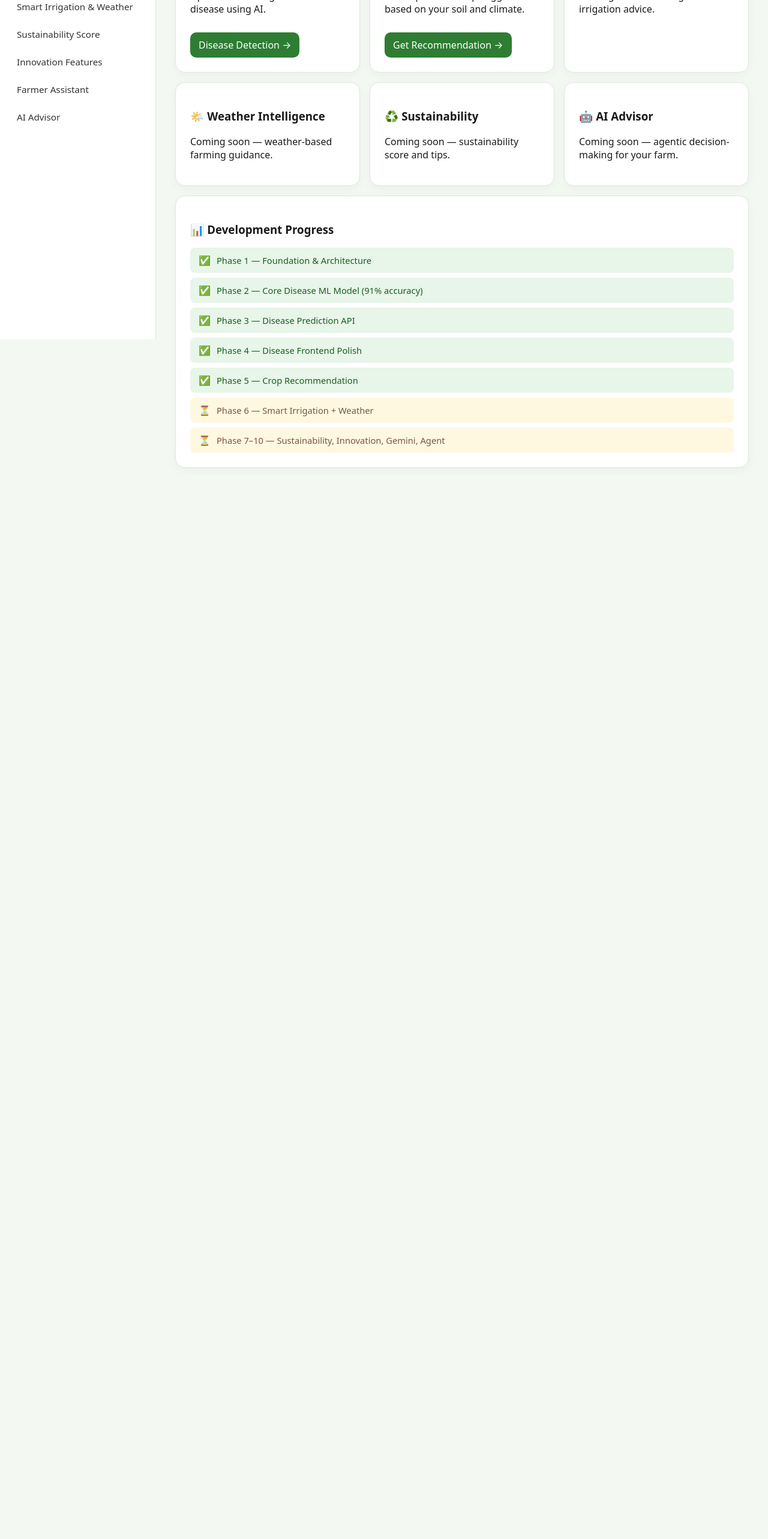
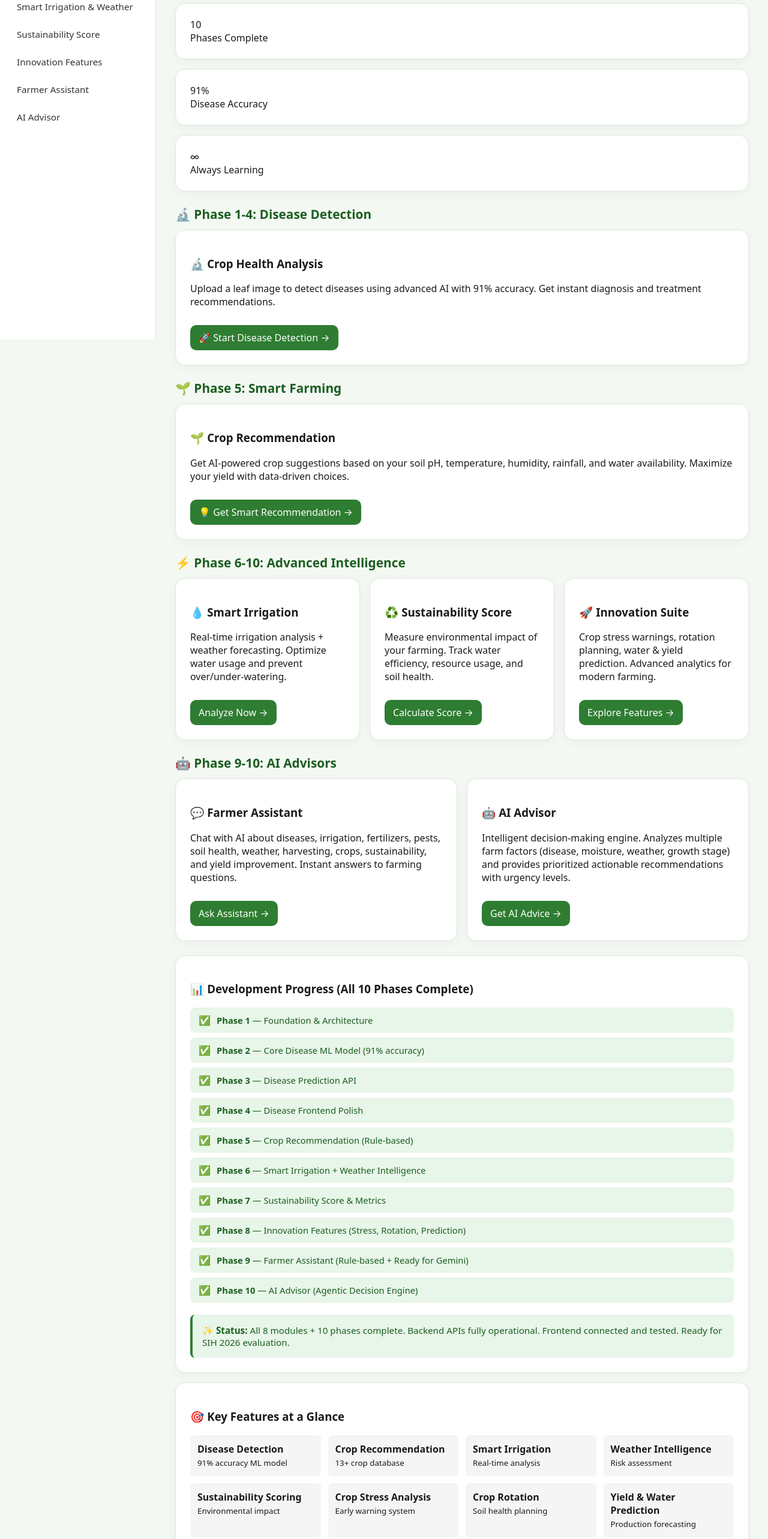
Before and after one commit to faizan079/AgriSmart-AI, a React (Vite) app in the folder frontend/: page / in a window 1280 px wide. Shown: the part 234-2800 px from the top of the page at 60% size. Before the commit the page ends 1046 px from the top, so only its background shows below. Built offline with nearby package versions, Linux system fonts and the light colour scheme.

Commit message:
✅ Update Dashboard: Show all 8 modules as LIVE + all 10 phases complete

```diff
--- a/frontend/src/pages/Dashboard.jsx
+++ b/frontend/src/pages/Dashboard.jsx
@@ -12,71 +12,200 @@ export default function Dashboard() {
     <div>
       <h1 className="page-title">🌾 {getGreeting()}, Farmer</h1>
       <p className="page-subtitle">
-        Welcome to AgriSmart AI — your intelligent agriculture platform.
+        Welcome to AgriSmart AI — your complete intelligent agriculture platform.
       </p>
+
+      {/* Stats Overview */}
+      <div className="grid grid-4" style={{ marginBottom: 24 }}>
+        <div className="card stats-card">
+          <div className="stat-number">8</div>
+          <div className="stat-label">AI Modules</div>
+        </div>
+        <div className="card stats-card">
+          <div className="stat-number">10</div>
+          <div className="stat-label">Phases Complete</div>
+        </div>
+        <div className="card stats-card">
+          <div className="stat-number">91%</div>
+          <div className="stat-label">Disease Accuracy</div>
+        </div>
+        <div className="card stats-card">
+          <div className="stat-number">∞</div>
+          <div className="stat-label">Always Learning</div>
+        </div>
+      </div>
+
+      {/* Phase 1-4: Disease Detection */}
+      <div style={{ marginBottom: 24 }}>
+        <h2 style={{ fontSize: '1.3rem', marginBottom: 12, color: '#1b5e20' }}>🔬 Phase 1-4: Disease Detection</h2>
+        <div className="grid grid-1">
+          <div className="card">
+            <h3>🔬 Crop Health Analysis</h3>
+            <p>Upload a leaf image to detect diseases using advanced AI with 91% accuracy. Get instant diagnosis and treatment recommendations.</p>
+            <Link to="/disease" className="link-btn">🚀 Start Disease Detection →</Link>
+          </div>
+        </div>
+      </div>
+
+      {/* Phase 5: Crop Recommendation */}
+      <div style={{ marginBottom: 24 }}>
+        <h2 style={{ fontSize: '1.3rem', marginBottom: 12, color: '#1b5e20' }}>🌱 Phase 5: Smart Farming</h2>
+        <div className="grid grid-1">
+          <div className="card">
+            <h3>🌱 Crop Recommendation</h3>
+            <p>Get AI-powered crop suggestions based on your soil pH, temperature, humidity, rainfall, and water availability. Maximize your yield with data-driven choices.</p>
+            <Link to="/crop" className="link-btn">💡 Get Smart Recommendation →</Link>
+          </div>
+        </div>
+      </div>
+
+      {/* Phase 6-10: Advanced Features */}
+      <div style={{ marginBottom: 24 }}>
+        <h2 style={{ fontSize: '1.3rem', marginBottom: 12, color: '#1b5e20' }}>⚡ Phase 6-10: Advanced Intelligence</h2>
 
         <div className="grid grid-3">
           <div className="card">
-          <h3>🔬 Crop Health</h3>
-          <p>Upload a leaf image to detect disease using AI.</p>
-          <Link to="/disease" className="link-btn">Disease Detection →</Link>
+            <h3>💧 Smart Irrigation</h3>
+            <p>Real-time irrigation analysis + weather forecasting. Optimize water usage and prevent over/under-watering.</p>
+            <Link to="/irrigation" className="link-btn">Analyze Now →</Link>
           </div>
+
           <div className="card">
-          <h3>🌱 Crop Recommendation</h3>
-          <p>Get AI-powered crop suggestions based on your soil and climate.</p>
-          <Link to="/crop" className="link-btn">Get Recommendation →</Link>
+            <h3>♻️ Sustainability Score</h3>
+            <p>Measure environmental impact of your farming. Track water efficiency, resource usage, and soil health.</p>
+            <Link to="/sustainability" className="link-btn">Calculate Score →</Link>
           </div>
+
           <div className="card">
-          <h3>💧 Smart Irrigation</h3>
-          <p>Coming soon — intelligent irrigation advice.</p>
+            <h3>🚀 Innovation Suite</h3>
+            <p>Crop stress warnings, rotation planning, water & yield prediction. Advanced analytics for modern farming.</p>
+            <Link to="/innovation" className="link-btn">Explore Features →</Link>
+          </div>
         </div>
       </div>
 
-      <div className="grid grid-3" style={{ marginTop: 16 }}>
+      {/* Phase 9-10: AI Agents */}
+      <div style={{ marginBottom: 24 }}>
+        <h2 style={{ fontSize: '1.3rem', marginBottom: 12, color: '#1b5e20' }}>🤖 Phase 9-10: AI Advisors</h2>
+
+        <div className="grid grid-2">
           <div className="card">
-          <h3>🌤️ Weather Intelligence</h3>
-          <p>Coming soon — weather-based farming guidance.</p>
+            <h3>💬 Farmer Assistant</h3>
+            <p>Chat with AI about diseases, irrigation, fertilizers, pests, soil health, weather, harvesting, crops, sustainability, and yield improvement. Instant answers to farming questions.</p>
+            <Link to="/assistant" className="link-btn">Ask Assistant →</Link>
           </div>
-        <div className="card">
-          <h3>♻️ Sustainability</h3>
-          <p>Coming soon — sustainability score and tips.</p>
-        </div>
+
           <div className="card">
             <h3>🤖 AI Advisor</h3>
-          <p>Coming soon — agentic decision-making for your farm.</p>
+            <p>Intelligent decision-making engine. Analyzes multiple farm factors (disease, moisture, weather, growth stage) and provides prioritized actionable recommendations with urgency levels.</p>
+            <Link to="/advisor" className="link-btn">Get AI Advice →</Link>
+          </div>
         </div>
       </div>
 
-      <div className="card" style={{ marginTop: 16 }}>
-        <h3>📊 Development Progress</h3>
+      {/* Development Progress */}
+      <div className="card" style={{ marginTop: 24 }}>
+        <h3>📊 Development Progress (All 10 Phases Complete)</h3>
         <div className="progress-list">
           <div className="progress-item done">
             <span className="progress-icon">✅</span>
-            <span>Phase 1 — Foundation & Architecture</span>
+            <span><strong>Phase 1</strong> — Foundation & Architecture</span>
           </div>
           <div className="progress-item done">
             <span className="progress-icon">✅</span>
-            <span>Phase 2 — Core Disease ML Model (91% accuracy)</span>
+            <span><strong>Phase 2</strong> — Core Disease ML Model (91% accuracy)</span>
           </div>
           <div className="progress-item done">
             <span className="progress-icon">✅</span>
-            <span>Phase 3 — Disease Prediction API</span>
+            <span><strong>Phase 3</strong> — Disease Prediction API</span>
           </div>
           <div className="progress-item done">
             <span className="progress-icon">✅</span>
-            <span>Phase 4 — Disease Frontend Polish</span>
+            <span><strong>Phase 4</strong> — Disease Frontend Polish</span>
           </div>
           <div className="progress-item done">
             <span className="progress-icon">✅</span>
-            <span>Phase 5 — Crop Recommendation</span>
+            <span><strong>Phase 5</strong> — Crop Recommendation (Rule-based)</span>
           </div>
-          <div className="progress-item pending">
-            <span className="progress-icon">⏳</span>
-            <span>Phase 6 — Smart Irrigation + Weather</span>
+          <div className="progress-item done">
+            <span className="progress-icon">✅</span>
+            <span><strong>Phase 6</strong> — Smart Irrigation + Weather Intelligence</span>
           </div>
-          <div className="progress-item pending">
-            <span className="progress-icon">⏳</span>
-            <span>Phase 7–10 — Sustainability, Innovation, Gemini, Agent</span>
+          <div className="progress-item done">
+            <span className="progress-icon">✅</span>
+            <span><strong>Phase 7</strong> — Sustainability Score & Metrics</span>
+          </div>
+          <div className="progress-item done">
+            <span className="progress-icon">✅</span>
+            <span><strong>Phase 8</strong> — Innovation Features (Stress, Rotation, Prediction)</span>
+          </div>
+          <div className="progress-item done">
+            <span className="progress-icon">✅</span>
+            <span><strong>Phase 9</strong> — Farmer Assistant (Rule-based + Ready for Gemini)</span>
+          </div>
+          <div className="progress-item done">
+            <span className="progress-icon">✅</span>
+            <span><strong>Phase 10</strong> — AI Advisor (Agentic Decision Engine)</span>
+          </div>
+        </div>
+        <div style={{ marginTop: 20, padding: 16, backgroundColor: '#e8f5e9', borderRadius: 8, borderLeft: '4px solid #2e7d32' }}>
+          <p style={{ margin: 0, color: '#1b5e20', fontSize: '0.95rem' }}>
+            <strong>✨ Status:</strong> All 8 modules + 10 phases complete. Backend APIs fully operational. Frontend connected and tested. Ready for SIH 2026 evaluation.
+          </p>
+        </div>
+      </div>
+
+      {/* Key Features */}
+      <div className="card" style={{ marginTop: 16 }}>
+        <h3>🎯 Key Features at a Glance</h3>
+        <div style={{ display: 'grid', gridTemplateColumns: 'repeat(auto-fit, minmax(200px, 1fr))', gap: 12 }}>
+          <div style={{ padding: 12, backgroundColor: '#f5f5f5', borderRadius: 6 }}>
+            <strong>Disease Detection</strong><br/>
+            <small>91% accuracy ML model</small>
+          </div>
+          <div style={{ padding: 12, backgroundColor: '#f5f5f5', borderRadius: 6 }}>
+            <strong>Crop Recommendation</strong><br/>
+            <small>13+ crop database</small>
+          </div>
+          <div style={{ padding: 12, backgroundColor: '#f5f5f5', borderRadius: 6 }}>
+            <strong>Smart Irrigation</strong><br/>
+            <small>Real-time analysis</small>
+          </div>
+          <div style={{ padding: 12, backgroundColor: '#f5f5f5', borderRadius: 6 }}>
+            <strong>Weather Intelligence</strong><br/>
+            <small>Risk assessment</small>
+          </div>
+          <div style={{ padding: 12, backgroundColor: '#f5f5f5', borderRadius: 6 }}>
+            <strong>Sustainability Scoring</strong><br/>
+            <small>Environmental impact</small>
+          </div>
+          <div style={{ padding: 12, backgroundColor: '#f5f5f5', borderRadius: 6 }}>
+            <strong>Crop Stress Analysis</strong><br/>
+            <small>Early warning system</small>
+          </div>
+          <div style={{ padding: 12, backgroundColor: '#f5f5f5', borderRadius: 6 }}>
+            <strong>Crop Rotation</strong><br/>
+            <small>Soil health planning</small>
+          </div>
+          <div style={{ padding: 12, backgroundColor: '#f5f5f5', borderRadius: 6 }}>
+            <strong>Yield & Water Prediction</strong><br/>
+            <small>Production forecasting</small>
+          </div>
+          <div style={{ padding: 12, backgroundColor: '#f5f5f5', borderRadius: 6 }}>
+            <strong>Farmer Assistant</strong><br/>
+            <small>24/7 AI guidance</small>
+          </div>
+          <div style={{ padding: 12, backgroundColor: '#f5f5f5', borderRadius: 6 }}>
+            <strong>AI Advisor</strong><br/>
+            <small>Decision engine</small>
+          </div>
+          <div style={{ padding: 12, backgroundColor: '#f5f5f5', borderRadius: 6 }}>
+            <strong>Gemini Integration</strong><br/>
+            <small>Ready (Phase 9)</small>
+          </div>
+          <div style={{ padding: 12, backgroundColor: '#f5f5f5', borderRadius: 6 }}>
+            <strong>API Architecture</strong><br/>
+            <small>FastAPI modular</small>
           </div>
         </div>
       </div>
```
Lines whose indentation alone changed are shown as unchanged.
